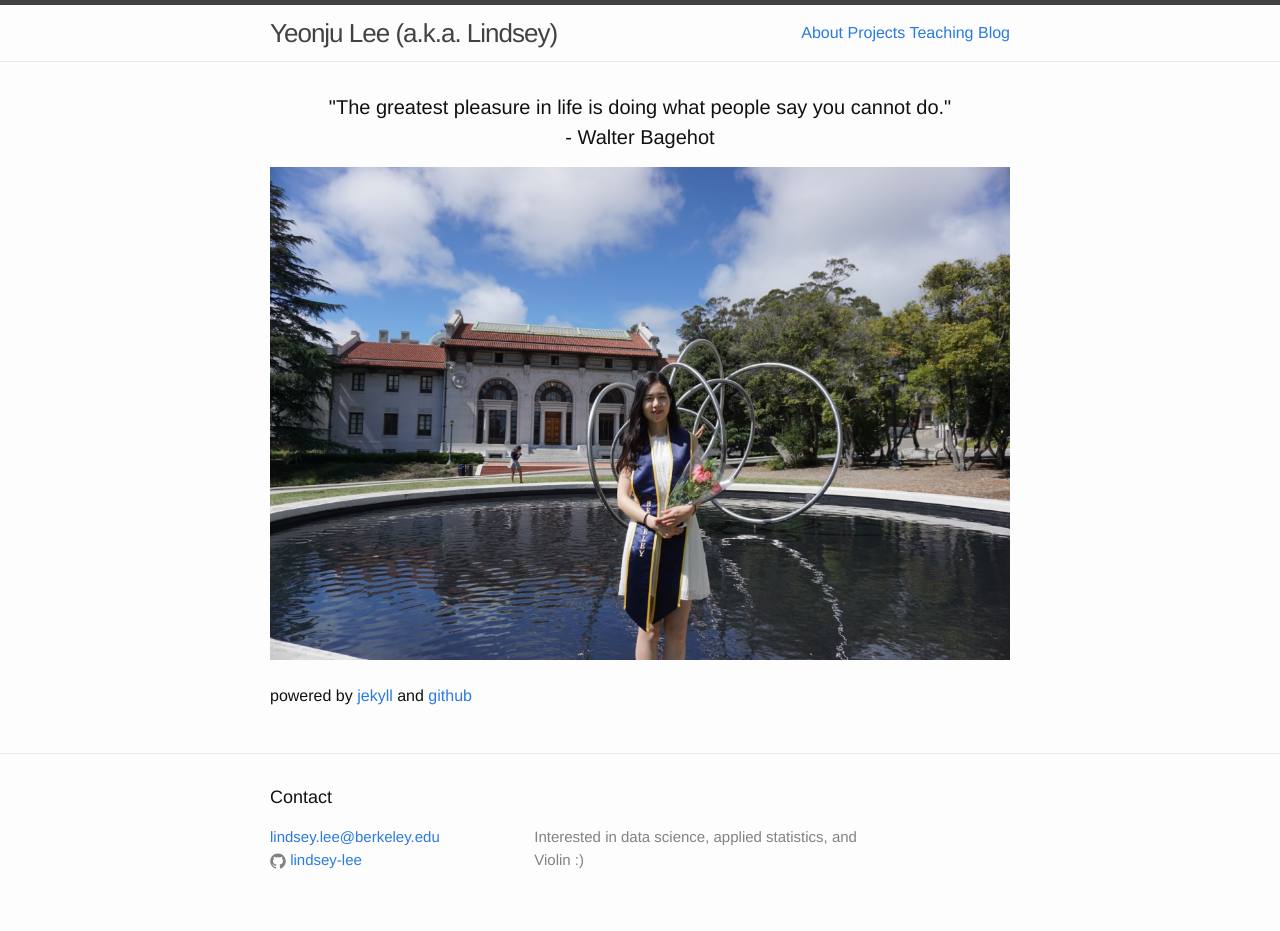
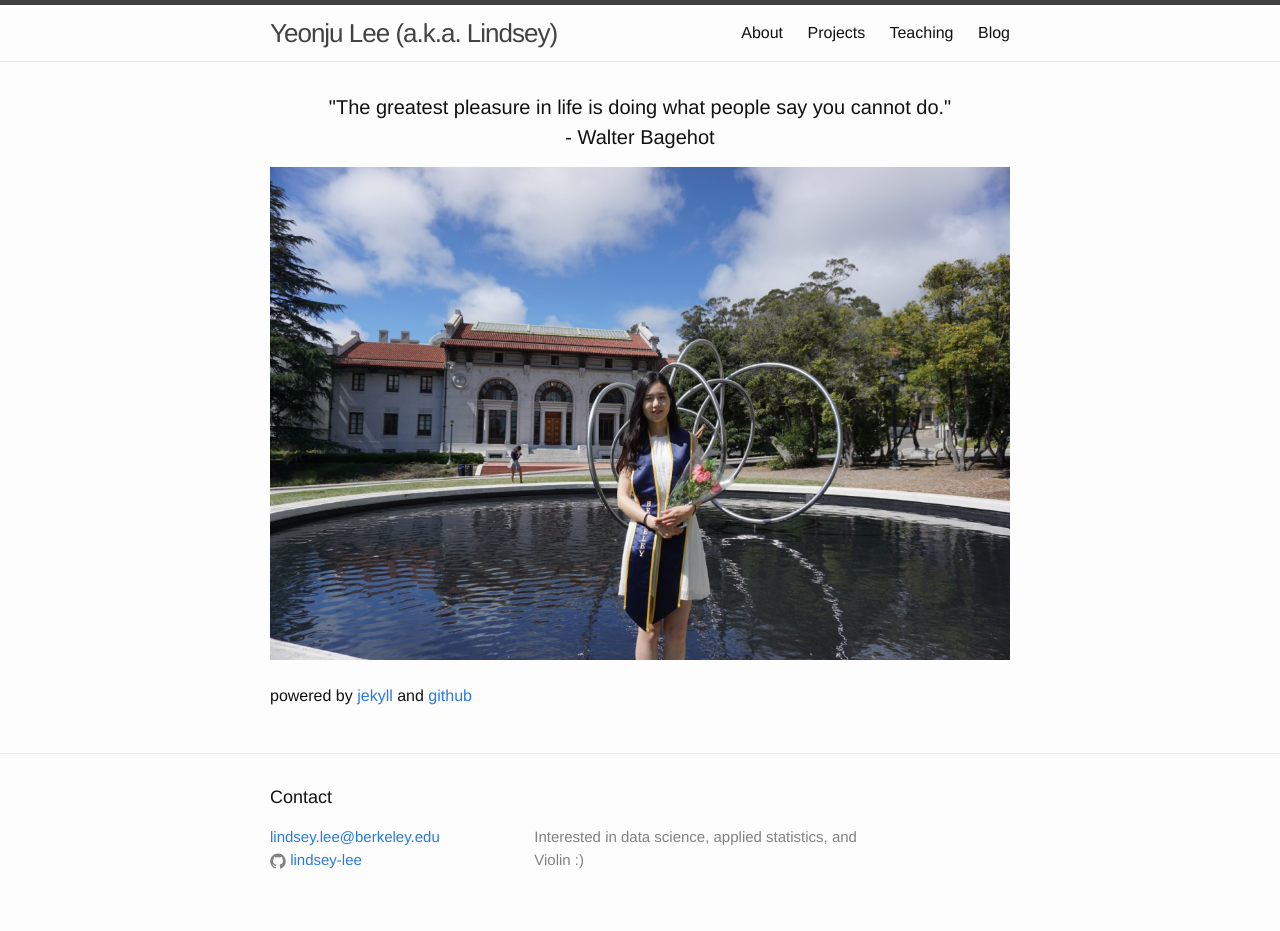
Before and after one commit to lindsey-lee/lindsey-lee.github.io, a Jekyll site: the page built from index.html, in a window 1280 px wide. Built offline with Jekyll 4.4.1, drawn with Linux system fonts in a browser that asks for light colours.

Commit message:
fixed error

```diff
--- a/_includes/header.html
+++ b/_includes/header.html
@@ -19,15 +19,10 @@
           <a class="page-link" href="{{ my_page.url | prepend: site.baseurl }}">{{ my_page.title }}</a>
           {% endif %}
         {% endfor %} -->
-        <!-- <a class="page-link" href"http://yeonjulee.com/about/">About</a>
-        <a class="page-link" href"http://yeonjulee.com/projects/">Projects</a>
-        <a class="page-link" href"http://yeonjulee.com/teaching/">Teaching</a>
-        <a class="page-link" href"http://yeonjulee.com/blog/">Blog</a> -->
-        <a href"http://yeonjulee.com/about/">About</a>
-        <a href"http://yeonjulee.com/projects/">Projects</a>
-        <a href"http://yeonjulee.com/teaching/">Teaching</a>
-        <a href"http://yeonjulee.com/blog/">Blog</a>
-
+        <a class="page-link" href="http://yeonjulee.com/about/">About</a>
+        <a class="page-link" href="http://yeonjulee.com/projects/">Projects</a>
+        <a class="page-link" href="http://yeonjulee.com/teaching/">Teaching</a>
+        <a class="page-link" href="http://yeonjulee.com/blog/">Blog</a>
       </div>
     </nav>
 
```
